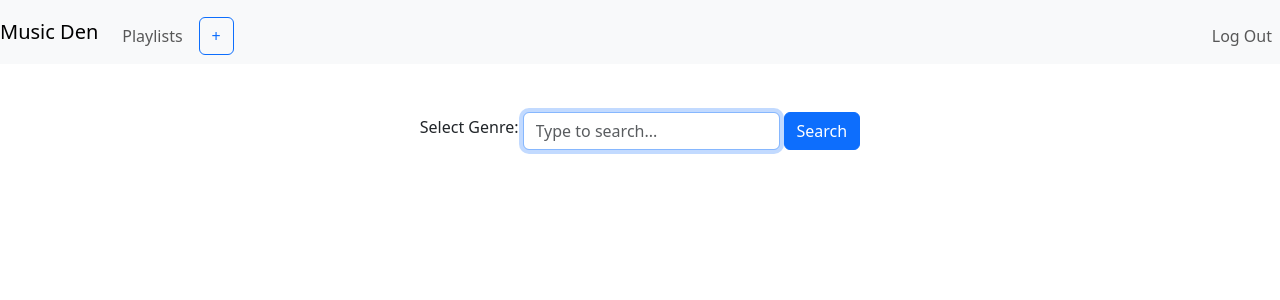
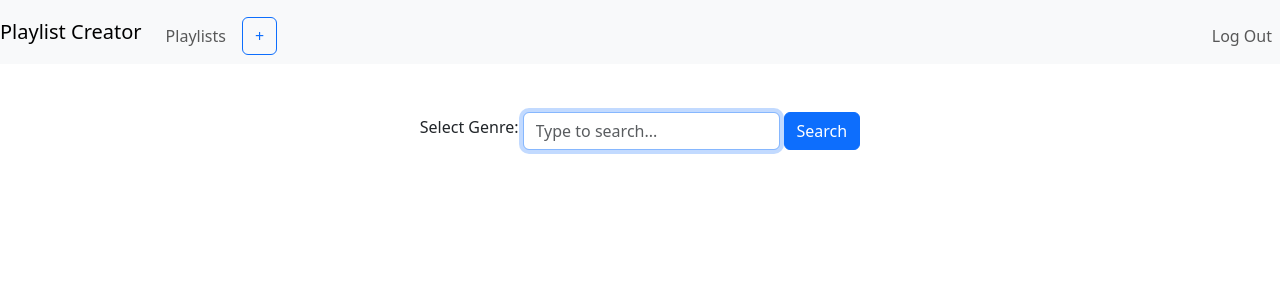
Before and after one commit to Stalkingwolf23-glitch/Playlist-Creator, a Flask app: page /index in a window 1280 px wide. Shown: the top 300 px of the page. Run offline with Flask 3, Linux system fonts and the light colour scheme; the visitor is signed in with stand-in values (Sample User, id 1).

Commit message:
Updated Name

```diff
--- a/templates/layout.html
+++ b/templates/layout.html
@@ -3,14 +3,14 @@
   <head>
     <meta charset="utf-8">
     <meta name="viewport" content="width=device-width, initial-scale=1">
-    <title>Music Den: {% block title %}{% endblock %}</title>
+    <title>Playlist Creator: {% block title %}{% endblock %}</title>
     <link href="https://cdn.jsdelivr.net/npm/bootstrap@5.3.3/dist/css/bootstrap.min.css" rel="stylesheet" integrity="sha384-QWTKZyjpPEjISv5WaRU9OFeRpok6YctnYmDr5pNlyT2bRjXh0JMhjY6hW+ALEwIH" crossorigin="anonymous">
     <link rel="stylesheet" href="https://cdnjs.cloudflare.com/ajax/libs/font-awesome/6.0.0-beta3/css/all.min.css">
     <script src="https://cdn.jsdelivr.net/npm/bootstrap@5.3.3/dist/js/bootstrap.bundle.min.js" integrity="sha384-YvpcrYf0tY3lHB60NNkmXc5s9fDVZLESaAA55NDzOxhy9GkcIdslK1eN7N6jIeHz" crossorigin="anonymous"></script>
   </head>
   <body>
     <nav class="navbar navbar-expand-lg navbar-light bg-light justify-content-between">
-        <a class="navbar-brand" href="/"><span class="green">Music Den</span></a>
+        <a class="navbar-brand" href="/"><span class="green">Playlist Creator</span></a>
         <button class="navbar-toggler" type="button" data-bs-toggle="collapse" data-bs-target="#navbar" aria-controls="navbar" aria-expanded="false" aria-label="Toggle navigation">
             <span class="navbar-toggler-icon"></span>
         </button>
```
